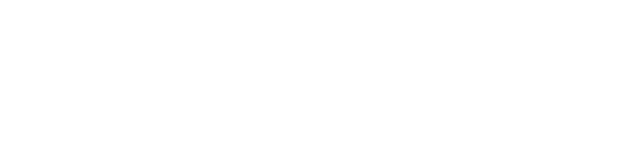
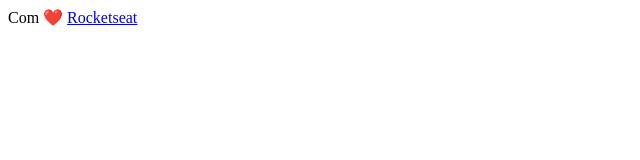
Before and after one commit to andersonleitedev/WorkshopDev, a plain HTML site: page casa-criativa/ideias.html in a window 1280 px wide. Shown: the whole page, without its empty margins (0-640 px from the left). Drawn offline with Linux system fonts and the light colour scheme.

Commit message:
Criando footer da pagina

```diff
--- a/casa-criativa/ideias.html
+++ b/casa-criativa/ideias.html
@@ -14,7 +14,9 @@
         <section id="ideas"></section>
     </main>
 
-    <footer></footer>
+    <footer>
+        Com ❤️ <a href="http://rocketseat.com.br">Rocketseat</a>
+    </footer>
 
 </body>
 </html>
```
